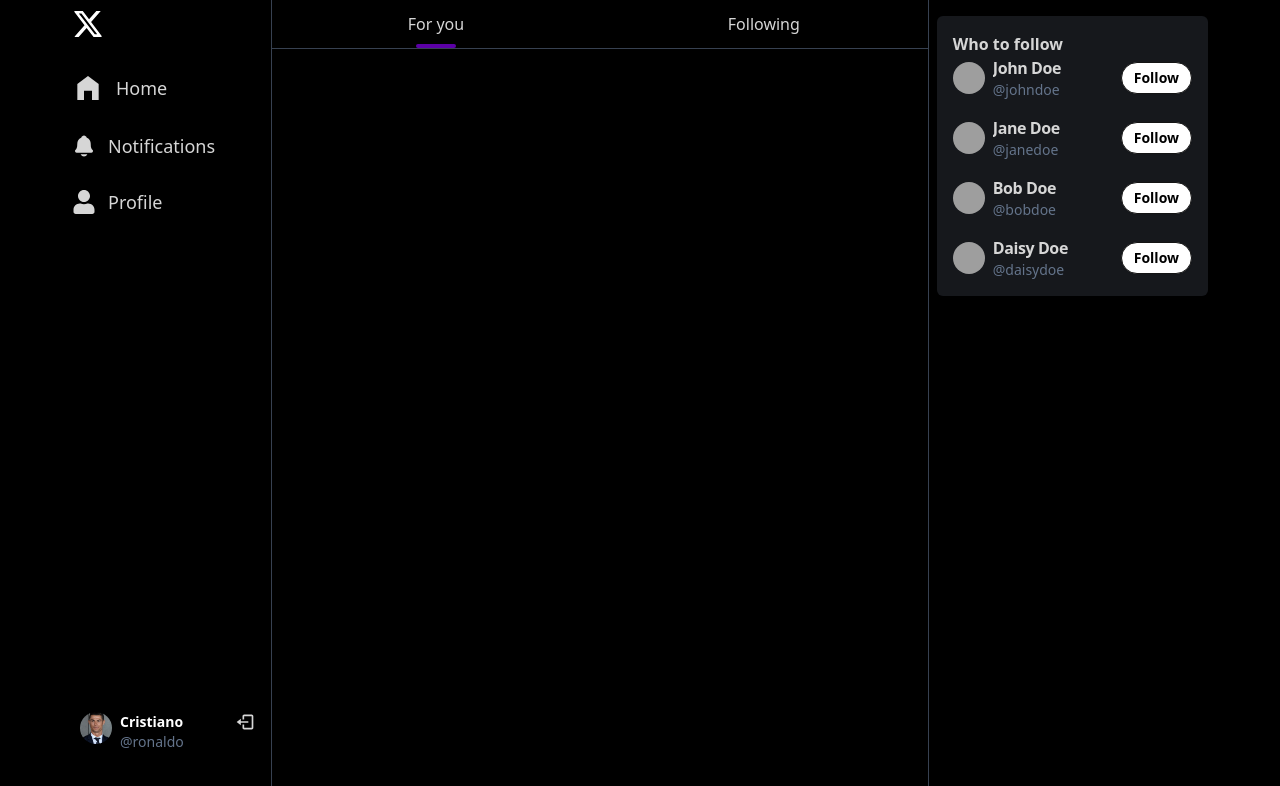
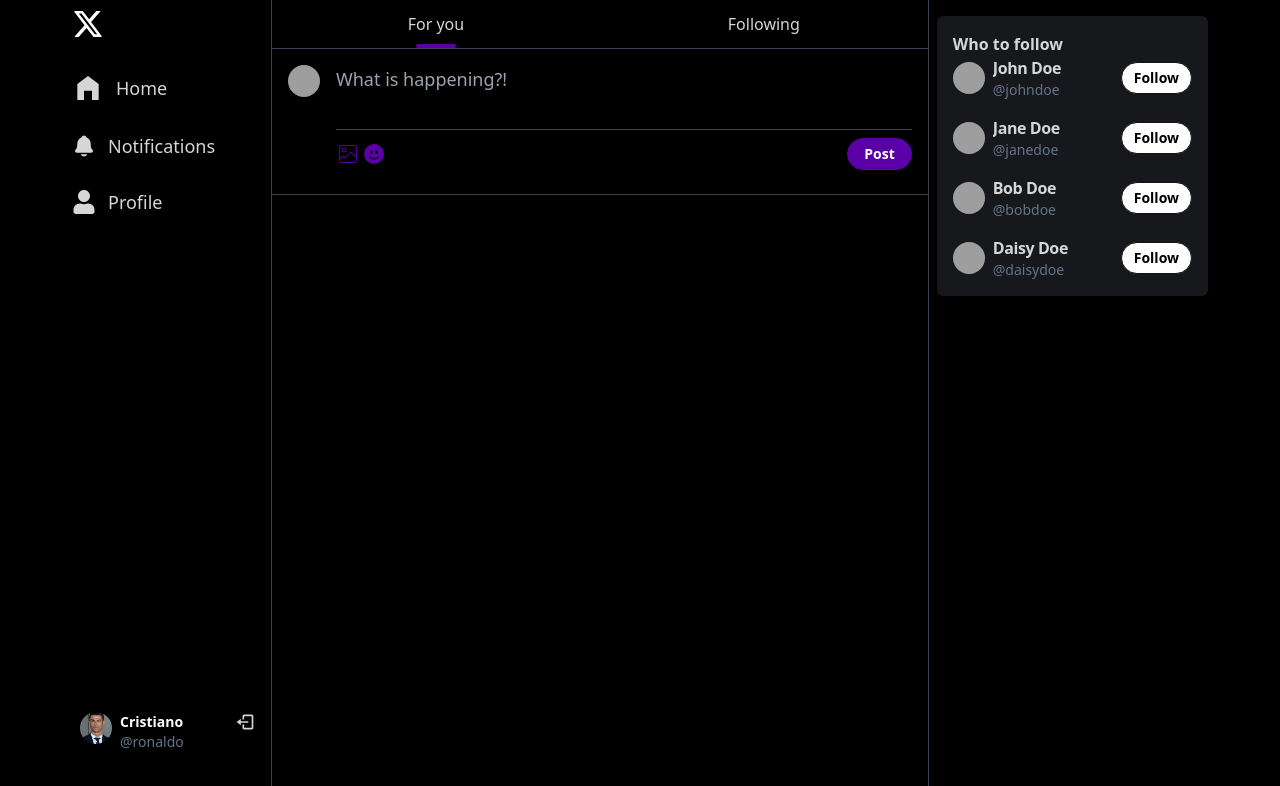
Before and after one commit to Rupesh-Piwal/connect-Hub, a React (Vite) app in the folder frontend/: page / in a window 1280 px wide. Shown: the top 786 px of the page. Built offline with nearby package versions, Linux system fonts and the light colour scheme; grey boxes are pictures that could not be loaded.

Commit message:
create post component

```diff
--- /dev/null
+++ b/frontend/src/components/CreatePost.jsx
@@ -0,0 +1,83 @@
+import { CiImageOn } from "react-icons/ci";
+import { BsEmojiSmileFill } from "react-icons/bs";
+import { useRef, useState } from "react";
+import { IoCloseSharp } from "react-icons/io5";
+
+const CreatePost = () => {
+  const [text, setText] = useState("");
+  const [img, setImg] = useState(null);
+
+  const imgRef = useRef(null);
+
+  const isPending = false;
+  const isError = false;
+
+  const data = {
+    profileImg: "/avatars/boy1.png",
+  };
+
+  const handleSubmit = (e) => {
+    e.preventDefault();
+    alert("Post created successfully");
+  };
+
+  const handleImgChange = (e) => {
+    const file = e.target.files[0];
+    if (file) {
+      const reader = new FileReader();
+      reader.onload = () => {
+        setImg(reader.result);
+      };
+      reader.readAsDataURL(file);
+    }
+  };
+
+  return (
+    <div className="flex p-4 items-start gap-4 border-b border-gray-700">
+      <div className="avatar">
+        <div className="w-8 rounded-full">
+          <img src={data.profileImg || "/avatar-placeholder.png"} />
+        </div>
+      </div>
+      <form className="flex flex-col gap-2 w-full" onSubmit={handleSubmit}>
+        <textarea
+          className="textarea w-full p-0 text-lg resize-none border-none focus:outline-none  border-gray-800"
+          placeholder="What is happening?!"
+          value={text}
+          onChange={(e) => setText(e.target.value)}
+        />
+        {img && (
+          <div className="relative w-72 mx-auto">
+            <IoCloseSharp
+              className="absolute top-0 right-0 text-white bg-gray-800 rounded-full w-5 h-5 cursor-pointer"
+              onClick={() => {
+                setImg(null);
+                imgRef.current.value = null;
+              }}
+            />
+            <img
+              src={img}
+              className="w-full mx-auto h-72 object-contain rounded"
+            />
+          </div>
+        )}
+
+        <div className="flex justify-between border-t py-2 border-t-gray-700">
+          <div className="flex gap-1 items-center">
+            <CiImageOn
+              className="fill-primary w-6 h-6 cursor-pointer"
+              onClick={() => imgRef.current.click()}
+            />
+            <BsEmojiSmileFill className="fill-primary w-5 h-5 cursor-pointer" />
+          </div>
+          <input type="file" hidden ref={imgRef} onChange={handleImgChange} />
+          <button className="btn btn-primary rounded-full btn-sm text-white px-4">
+            {isPending ? "Posting..." : "Post"}
+          </button>
+        </div>
+        {isError && <div className="text-red-500">Something went wrong</div>}
+      </form>
+    </div>
+  );
+};
+export default CreatePost;
--- a/frontend/src/pages/Home.jsx
+++ b/frontend/src/pages/Home.jsx
@@ -1,6 +1,6 @@
 import { useState } from "react";
-import CreatePost from "./CreatePost.jsx";
 import Posts from "../components/common/Posts.jsx";
+import CreatePost from "../components/CreatePost.jsx";
 
 
 const Home = () => {
```
